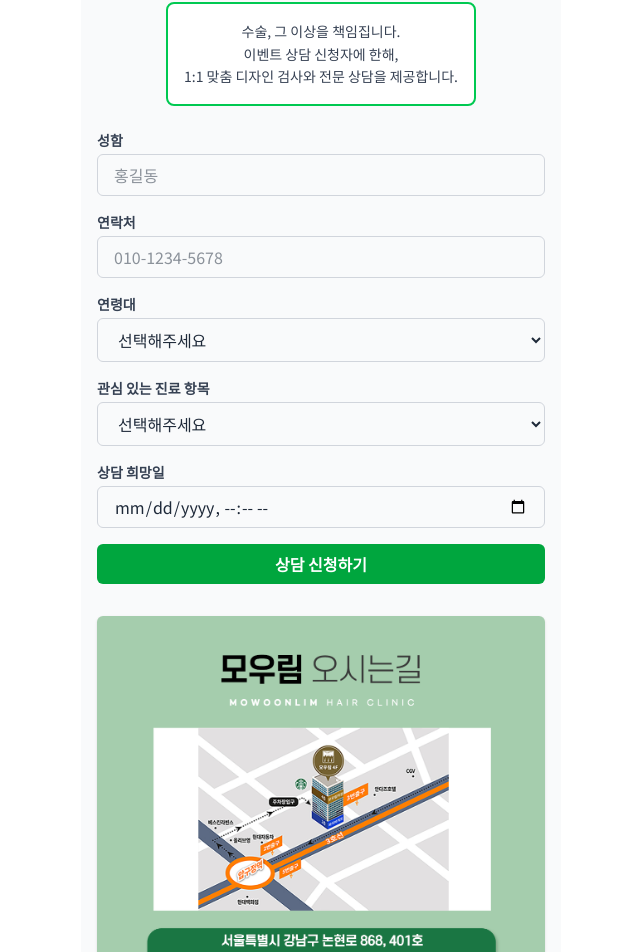
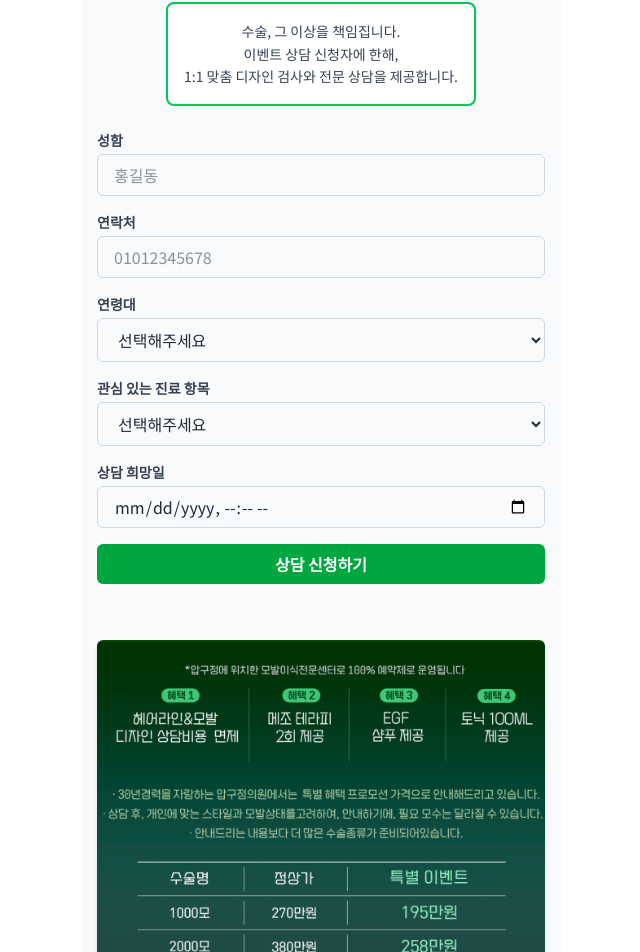
Before and after one commit to yuyu-kor/event-landingpage, a React (Vite) app: page /event2 in a window 1280 px wide. Shown: the part 1691-2643 px from the top of the page, without its empty margins (319-959 px from the left). Built offline with nearby package versions, Linux system fonts and the light colour scheme; a web font is replaced by a local one.

Commit message:
Feat: 구글 시트 연동

```diff
--- /dev/null
+++ b/src/components/EventForm.jsx
@@ -0,0 +1,130 @@
+import { useRef } from "react";
+
+export default function EventForm() {
+  const formRef = useRef(null);
+
+  const handleSubmit = (e) => {
+    const form = formRef.current;
+    const name = form.name.value.trim();
+    const phone = form.phone.value.trim();
+    const age = form.age.value;
+
+    if (!name || !phone || !age) {
+      e.preventDefault();
+      alert("성함, 연락처, 연령대를 모두 입력해주세요.");
+    } else {
+      alert("상담 신청이 완료되었습니다!");
+    }
+  };
+
+  return (
+    <>
+      <form
+        ref={formRef}
+        onSubmit={handleSubmit}
+        method="POST"
+        action="https://script.google.com/macros/s/AKfycbwOYMVJ2EoarcMprTyA2inICNF31tO2y8sqjpQDy4LDcCsuFjzloLqw-4Lexfy6x4X3QQ/exec"
+        target="hidden_iframe"
+        className="w-full mt-2 space-y-4"
+      >
+        {/* 성함 */}
+        <div className="flex flex-col gap-1">
+          <label htmlFor="name" className="text-sm font-semibold text-gray-700">
+            성함
+          </label>
+          <input
+            type="text"
+            id="name"
+            name="name"
+            placeholder="홍길동"
+            className="px-4 py-2 border border-gray-300 rounded-md focus:outline-none focus:ring-2 focus:ring-green-400"
+          />
+        </div>
+
+        {/* 연락처 */}
+        <div className="flex flex-col gap-1">
+          <label
+            htmlFor="phone"
+            className="text-sm font-semibold text-gray-700"
+          >
+            연락처
+          </label>
+          <input
+            type="tel"
+            id="phone"
+            name="phone"
+            placeholder="01012345678"
+            className="px-4 py-2 border border-gray-300 rounded-md focus:outline-none focus:ring-2 focus:ring-green-400"
+          />
+        </div>
+
+        {/* 연령대 */}
+        <div className="flex flex-col gap-1">
+          <label htmlFor="age" className="text-sm font-semibold text-gray-700">
+            연령대
+          </label>
+          <select
+            id="age"
+            name="age"
+            className="px-4 py-2 border border-gray-300 rounded-md focus:outline-none focus:ring-2 focus:ring-green-400"
+          >
+            <option value="">선택해주세요</option>
+            <option value="10">10대</option>
+            <option value="20">20대</option>
+            <option value="30">30대</option>
+            <option value="40">40대</option>
+            <option value="50">50대 이상</option>
+          </select>
+        </div>
+
+        {/* 관심 진료 항목 */}
+        <div className="flex flex-col gap-1">
+          <label
+            htmlFor="interest"
+            className="text-sm font-semibold text-gray-700"
+          >
+            관심 있는 진료 항목
+          </label>
+          <select
+            id="interest"
+            name="interest"
+            className="px-4 py-2 border border-gray-300 rounded-md focus:outline-none focus:ring-2 focus:ring-green-400"
+          >
+            <option value="">선택해주세요</option>
+            <option value="앞머리">앞머리</option>
+            <option value="정수리">정수리</option>
+            <option value="이마">이마</option>
+            <option value="기타">기타</option>
+          </select>
+        </div>
+
+        {/* 상담 희망일 */}
+        <div className="flex flex-col gap-1">
+          <label
+            htmlFor="consultDate"
+            className="text-sm font-semibold text-gray-700"
+          >
+            상담 희망일
+          </label>
+          <input
+            type="datetime-local"
+            id="consultDate"
+            name="consultDate"
+            className="px-4 py-2 border border-gray-300 rounded-md focus:outline-none focus:ring-2 focus:ring-green-400"
+          />
+        </div>
+
+        {/* 제출 버튼 */}
+        <button
+          type="submit"
+          className="w-full bg-green-600 hover:bg-green-700 text-white font-bold py-2 rounded-md transition duration-200"
+        >
+          상담 신청하기
+        </button>
+      </form>
+
+      {/* CORS 우회를 위한 iframe */}
+      <iframe name="hidden_iframe" style={{ display: "none" }}></iframe>
+    </>
+  );
+}
--- a/src/pages/EventPage.jsx
+++ b/src/pages/EventPage.jsx
@@ -1,4 +1,5 @@
 import { Link, useLocation } from "react-router-dom";
+import EventForm from "../components/EventForm";
 
 export default function EventPage() {
   const location = useLocation();
@@ -130,111 +131,15 @@
             <br />
             1:1 맞춤 디자인 검사와 전문 상담을 제공합니다.
           </div>
-          <form className="w-full mt-2 space-y-4">
-            {/* 성함 */}
-            <div className="flex flex-col gap-1">
-              <label
-                htmlFor="name"
-                className="text-sm font-semibold text-gray-700"
-              >
-                성함
-              </label>
-              <input
-                type="text"
-                id="name"
-                placeholder="홍길동"
-                className="px-4 py-2 border border-gray-300 rounded-md focus:outline-none focus:ring-2 focus:ring-green-400"
-              />
-            </div>
-
-            {/* 연락처 */}
-            <div className="flex flex-col gap-1">
-              <label
-                htmlFor="phone"
-                className="text-sm font-semibold text-gray-700"
-              >
-                연락처
-              </label>
-              <input
-                type="tel"
-                id="phone"
-                placeholder="010-1234-5678"
-                className="px-4 py-2 border border-gray-300 rounded-md focus:outline-none focus:ring-2 focus:ring-green-400"
-              />
-            </div>
-
-            {/* 연령대 */}
-            <div className="flex flex-col gap-1">
-              <label
-                htmlFor="age"
-                className="text-sm font-semibold text-gray-700"
-              >
-                연령대
-              </label>
-              <select
-                id="age"
-                className="px-4 py-2 border border-gray-300 rounded-md focus:outline-none focus:ring-2 focus:ring-green-400"
-              >
-                <option value="">선택해주세요</option>
-                <option value="10">10대</option>
-                <option value="20">20대</option>
-                <option value="30">30대</option>
-                <option value="40">40대</option>
-                <option value="50">50대 이상</option>
-              </select>
-            </div>
-
-            {/* 관심 진료 항목 */}
-            <div className="flex flex-col gap-1">
-              <label
-                htmlFor="interest"
-                className="text-sm font-semibold text-gray-700"
-              >
-                관심 있는 진료 항목
-              </label>
-              <select
-                id="interest"
-                className="px-4 py-2 border border-gray-300 rounded-md focus:outline-none focus:ring-2 focus:ring-green-400"
-              >
-                <option value="">선택해주세요</option>
-                <option value="앞머리">앞머리</option>
-                <option value="정수리">정수리</option>
-                <option value="이마">이마</option>
-                <option value="기타">기타</option>
-              </select>
-            </div>
-
-            {/* 상담 희망일 */}
-            <div className="flex flex-col gap-1">
-              <label
-                htmlFor="consultDate"
-                className="text-sm font-semibold text-gray-700"
-              >
-                상담 희망일
-              </label>
-              <input
-                type="datetime-local"
-                id="consultDate"
-                className="px-4 py-2 border border-gray-300 rounded-md focus:outline-none focus:ring-2 focus:ring-green-400"
-              />
-            </div>
-
-            {/* 제출 버튼 */}
-            <button
-              type="submit"
-              className="w-full bg-green-600 hover:bg-green-700 text-white font-bold py-2 rounded-md transition duration-200"
-            >
-              상담 신청하기
-            </button>
-          </form>
+          <EventForm />
         </section>
 
-        {/* 지도 */}
-        <section className="mt-8 px-4 pb-12">
+        {/* 오시는 길 */}
+        <section className="mt-14 px-4 pb-12 text-center space-y-4">
           <img
-            src="/assets/event2_map.png"
-            alt="지도"
-            className="rounded-md shadow-sm"
+            src="/assets/event2_detail.png"
+            alt="오시는 길"
+            className="w-full max-w-md mx-auto rounded-md shadow-md"
           />
         </section>
       </main>
```
Also changed, not shown: public/assets/event2_detail.png (added), 1 other file (tests, documents, lock files or other folders).
